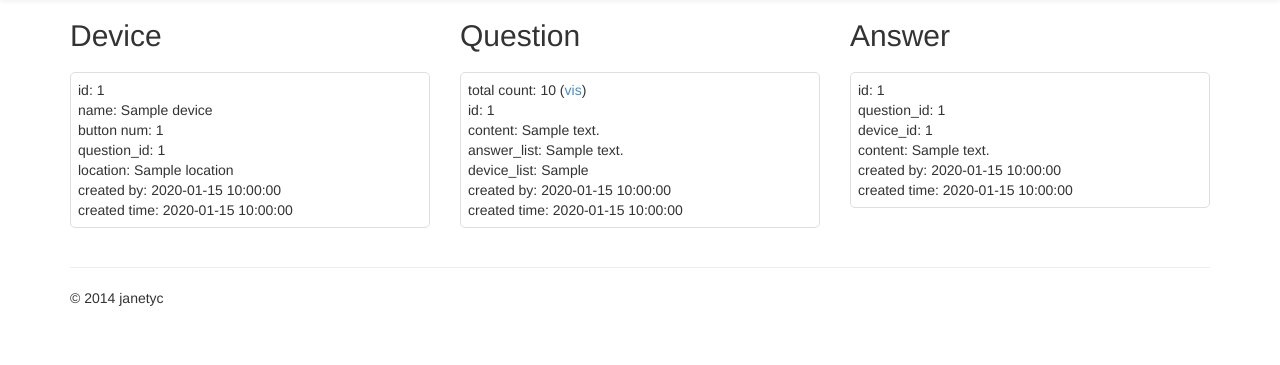
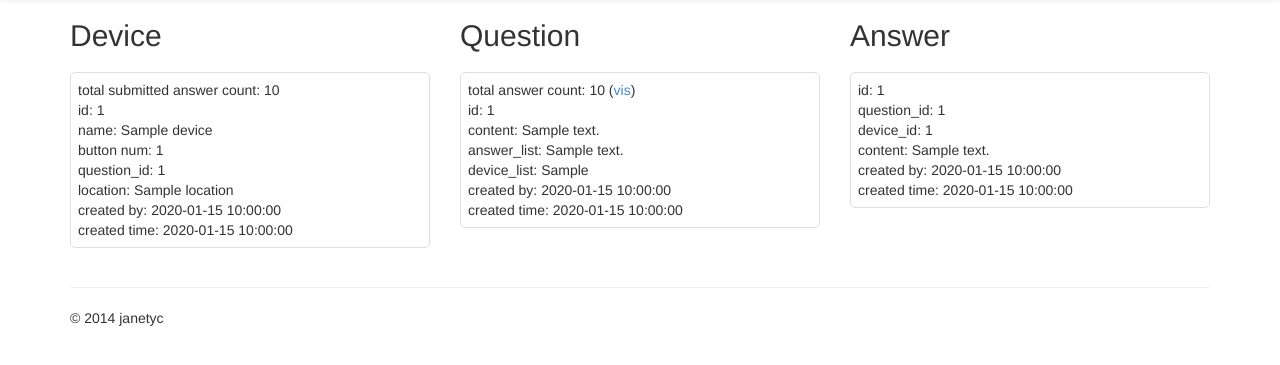
Before and after one commit to janetyc/crowdbuttons, a Flask app: template crowdapp/templates/dashboard.html in a window 1280 px wide. Shown: the part 51-416 px from the top of the page. Run offline with Flask 2, Linux system fonts and the light colour scheme; the template is opened without the code that fills it: most values are stand-ins (such as "Sample title", 1, 10 or a date in 2020); parts of the project's set-up code (start-up, migrations or seed data) failed here and were passed over; some libraries are stand-ins or nearby versions.

Commit message:
get submitted answer count by device

```diff
--- a/crowdapp/templates/dashboard.html
+++ b/crowdapp/templates/dashboard.html
@@ -5,6 +5,7 @@
 		<h2>Device</h2>
        	{% for d in data['devices'] %}
        	<ul class="item">
+          <li>total submitted answer count: {{d.total}} </li>
        		<li>id: {{d._id}}</li>
        		<li>name: {{d.name}}</li>
        		<li>button num: {{d.button_num}}</li>
@@ -20,7 +21,7 @@
   	    <h2>Question</h2>
        	{% for q in data['questions'] %}
        	<ul class="item">
-          <li>total count: {{q.total}} (<a href="{{ url_for('views.get_vis', question_id=q._id, count=q.total) }}">vis</a>)</li>
+          <li>total answer count: {{q.total}} (<a href="{{ url_for('views.get_vis', question_id=q._id, count=q.total) }}">vis</a>)</li>
        		<li>id: {{q._id}}</li>
        		<li>content: {{q.content}}</li>
        		<li>answer_list: {{q.answer_list}}</li>
--- a/crowdapp/views.py
+++ b/crowdapp/views.py
@@ -49,6 +49,11 @@ def index():
 @views.route('/dashboard')
 def dashboard():
     devices = DBQuery().get_last_devices(5)
+    for d in devices:
+        print str(d._id)
+        count = DBQuery().get_answer_count_by_device_id(str(d._id))
+        d[u'total'] = count
+
     questions = DBQuery().get_last_questions(5)
     for q in questions:
         count = DBQuery().get_answer_count_by_question_id(q._id)
```
Also changed, not shown: crowdapp/dbquery.py (+7 -0 lines).
